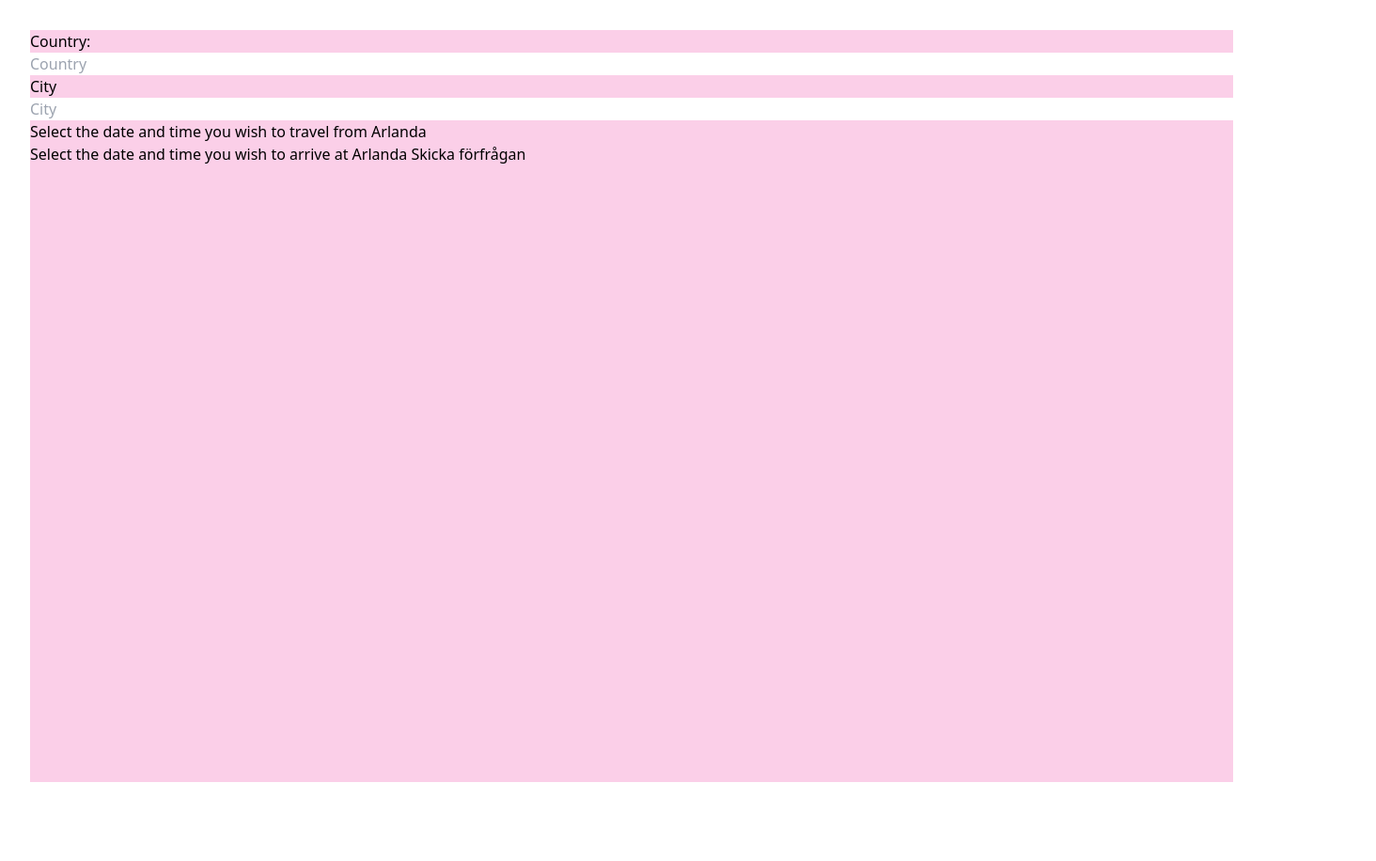
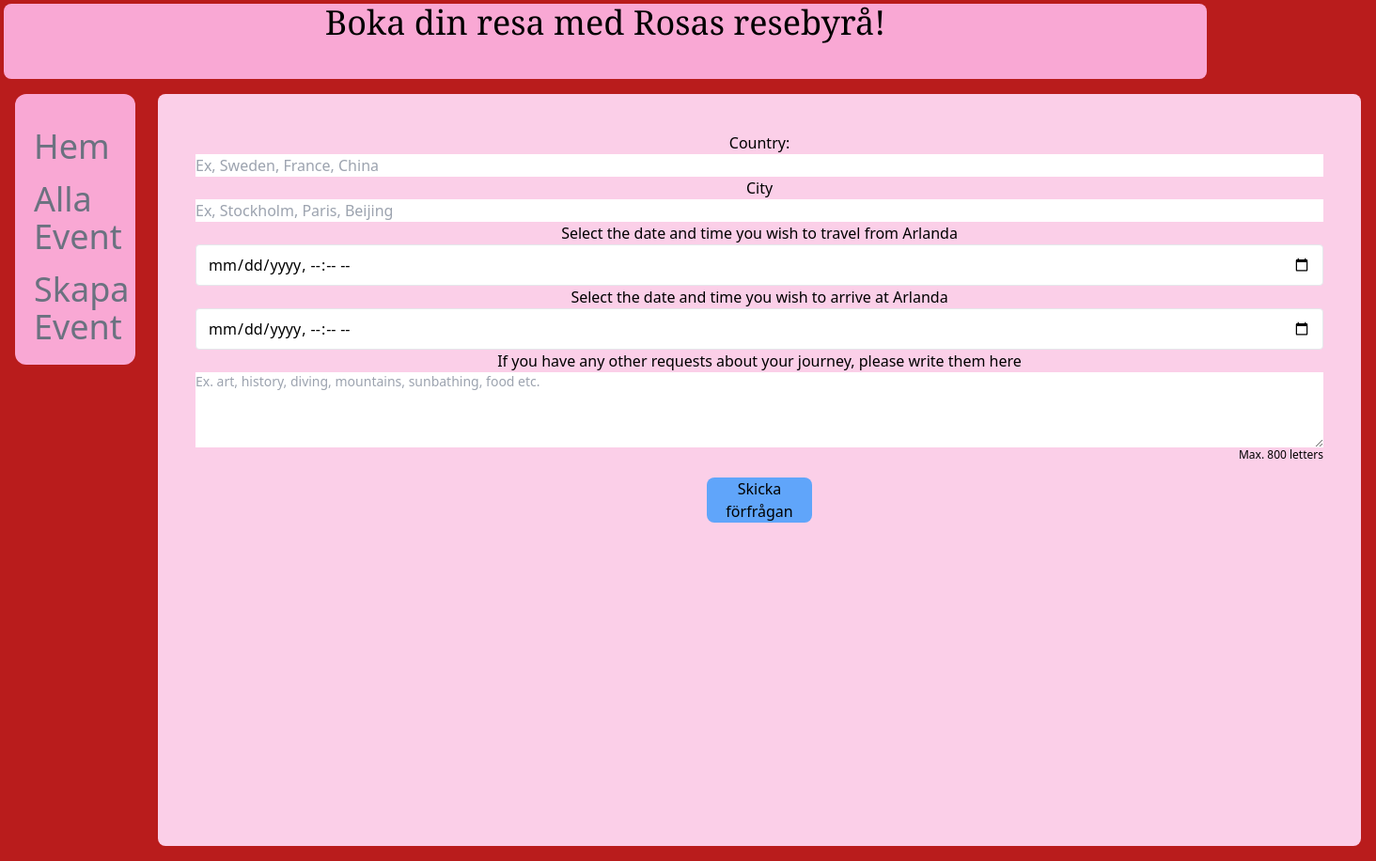
Before and after one commit to sebastianswahn/Tailwinduppgift, a website: page src/skapaevent.html in a window 1280 px wide. Shown: the whole page at 94% size, 1464 px wide, since content can reach past the window. Before the commit the page ends 864 px from the top, so only its background shows below. Drawn offline with Linux system fonts and the light colour scheme.

Commit message:
fixed form and links

```diff
--- a/src/skapaevent.html
+++ b/src/skapaevent.html
@@ -1,29 +1,78 @@
 <!DOCTYPE html>
 <html lang="en">
-<head>
-    <meta charset="UTF-8">
-    <meta name="viewport" content="width=device-width, initial-scale=1.0">
+  <head>
+    <meta charset="UTF-8" />
+    <meta name="viewport" content="width=device-width, initial-scale=1.0" />
     <link href="/dist/output.css" rel="stylesheet" />
     <title>Rosas resebyrå</title>
   </head>
-<body>
-    <form class="flex flex-col w-screen h-screen m-8 bg-pink-200">
+  <body class="bg-red-700">
+    <header
+    class="w-full h-20 text-center justify-center text-3xl font-serif bg-pink-300 rounded-lg text-black sticky mx-1 mt-1 sm:text-4xl"
+  >
+    Boka din resa med Rosas resebyrå!
+  </header>
+  <main class="sm:flex">
+    <nav>
+      <ul
+        class="flex flex-row list-none w-screen h-28 text-2xl bg-pink-300 rounded-xl mt-2 ml-1 p-2 sm:flex sm:flex-col sm:w-32 sm:h-72 sm:gap-x-20 pl-5 pt-6 sm:text-4xl sm:rounded-xl sm:mt-4 sm:ml-4 sm:gap-4 sm:mr-2"
+      >
+        <li class="w-1/3 pt-3">
+          <a
+            class="no-underline text-gray-500 hover:underline hover:text-black"
+            href="./index.html"
+            >Hem</a
+          >
+        </li>
+        <li class="w-1/3">
+          <a
+            class="no-underline text-gray-500 hover:underline hover:text-black"
+            href="./Allaevent.html"
+            >Alla Event</a
+          >
+        </li>
+        <li class="w-1/3">
+          <a
+            class="no-underline text-gray-500 hover:underline hover:text-black"
+            href="./skapaevent.html"
+            >Skapa Event</a
+          >
+        </li>
+      </ul>
+    </nav>
+    <div class="inline-block justify-center items-center">
+      <form
+        class="flex flex-col w-screen h-screen m-4 bg-pink-200 text-center p-10 rounded-lg"
+      >
         <label for="Country">Country:</label>
-        <input type="text" placeholder="Country">
+        <input type="text" placeholder="Ex, Sweden, France, China" />
 
         <label for="City">City</label>
-        <input type="text" placeholder="City">
+        <input type="text" placeholder="Ex, Stockholm, Paris, Beijing" />
 
-        <label for="traveldate">Select the date and time you wish to travel from Arlanda</label>
-        <imput type="datetime-local">
+        <label for="traveldate"
+          >Select the date and time you wish to travel from Arlanda</label
+        >
+        <input type="datetime-local" class="border rounded px-3 py-2" />
 
-        <label for="returmdate">Select the date and time you wish to arrive at Arlanda</label>
-        <imput type="datetime-local" placeholder="yy-mm-dd" id="date" name="date">
+        <label for="returmdate"
+          >Select the date and time you wish to arrive at Arlanda</label
+        >
+        <input type="datetime-local" class="border rounded px-3 py-2" />
+        <label for="Other Requests">If you have any other requests about your journey, please write them here</label>
+        <textarea id="Other Requests" rows="4" class="text-sm" placeholder="Ex. art, history, diving, mountains, sunbathing, food etc." maxlength="1200"></textarea>
+        <p class="text-xs text-end">Max. 800 letters </p>
 
-        <button type="submit">
-            Skicka förfrågan
+        <div class="p-4">
+        <button
+          type="submit"
+          class="bg-blue-400 w-28 h-12 rounded-lg"
+        >
+          Skicka förfrågan
         </button>
-    </form>
-
-</body>
+      </form>
+      </div>
+    </div>
+</main>
+  </body>
 </html>
--- a/tailwind.config.js
+++ b/tailwind.config.js
@@ -21,5 +21,5 @@ module.exports = {
       extend: {},
     },
   },
-  plugins: [require("@tailwindcss/forms")],
+  plugins: [],
 };
```
Also changed, not shown: src/index.html (+1 -1 lines), dist/output.css.
